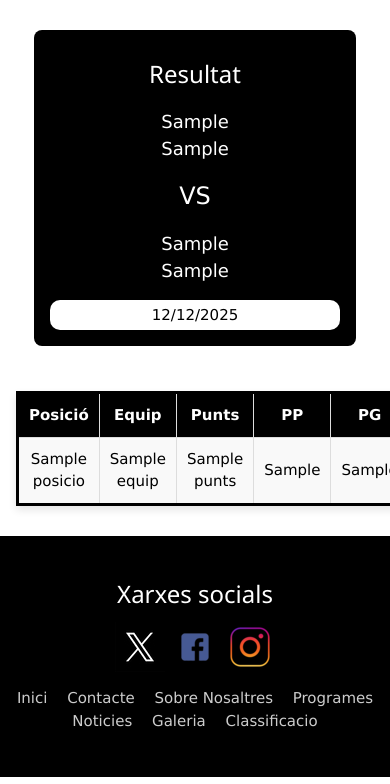
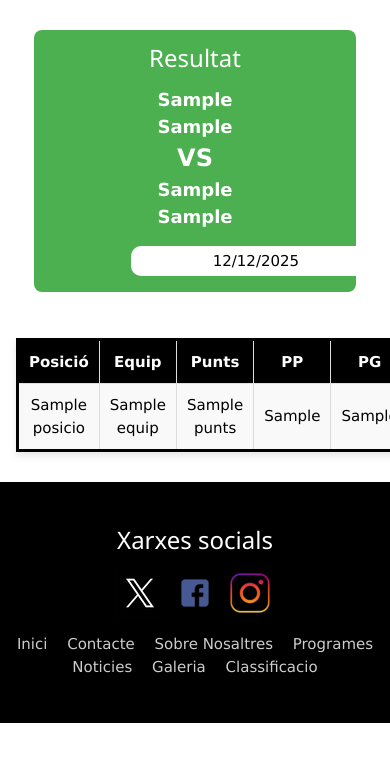
Before and after one commit to BruunoA/ProyectoFinal, a CodeIgniter 4 app: the page made by app/Views/classificacio.php in a window 390 px wide. Shown: the part 60-844 px from the top of the page. Run offline with PHP 8.4 and a stand-in for CodeIgniter, Linux system fonts and the light colour scheme; the template is opened without the code that fills it: most values are stand-ins (such as "Sample title", 1, 10 or a date in 2020); some libraries are stand-ins or nearby versions.

Commit message:
responsive

```diff
--- a/app/Views/classificacio.php
+++ b/app/Views/classificacio.php
@@ -50,20 +50,20 @@
 <div class="w3-container resultats-container">
     <?php foreach ($resultats as $resultat): ?>
         <div class="resultat-card">
-            <div class="w3-container w3-black w3-center w3-padding-16" style="border-radius: 8px; margin-top:1rem">
-                <h1 class="w3-xlarge w3-margin-bottom">Resultat</h1>
-                <div class="w3-row w3-margin-bottom">
-                    <div class="w3-half w3-large"><?= esc($resultat['equip_v']) ?></div>
-                    <div class="w3-half w3-large"><?= esc($resultat['equip_l']) ?></div>
+            <div class="w3-container w3-green w3-center" style="border-radius: 8px; margin-top:1rem;">
+                <h1 class="w3-xlarge">Resultat</h1>
+                <div class="w3-row">
+                    <div class="w3-half w3-large"><strong><?= esc($resultat['equip_v']) ?></strong></div>
+                    <div class="w3-half w3-large"><strong><?= esc($resultat['equip_l']) ?></strong></div>
+                </div>
+                <div class="w3-row">
+                    <div class="w3-col w3-center w3-xlarge"><strong>VS</strong></div>
                 </div>
                 <div class="w3-row w3-margin-bottom">
-                    <div class="w3-col w3-center w3-xlarge">VS</div>
+                    <div class="w3-half w3-large"><strong><?= esc($resultat['gols_v']) ?></strong></div>
+                    <div class="w3-half w3-large"><strong><?= esc($resultat['gols_l']) ?></strong></div>
                 </div>
-                <div class="w3-row w3-margin-bottom">
-                    <div class="w3-half w3-large"><?= esc($resultat['gols_v']) ?></div>
-                    <div class="w3-half w3-large"><?= esc($resultat['gols_l']) ?></div>
-                </div>
-                <footer class="w3-white w3-padding-small w3-border-top-black w3-border-light-gray" style="border-radius: 10px;">
+                <footer class="w3-white w3-padding-small w3-border-top-black w3-border-light-gray w3-center w3-margin-bottom" style="border-radius: 10px; width: 250px; margin-left: 5.4rem;">
                     12/12/2025
                 </footer>
             </div>
```
